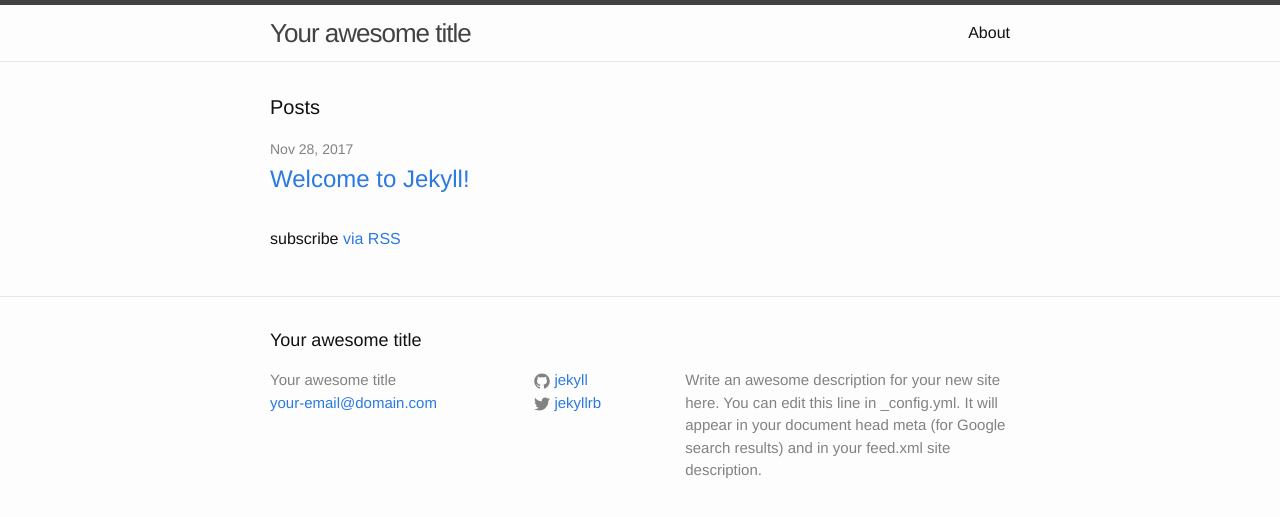
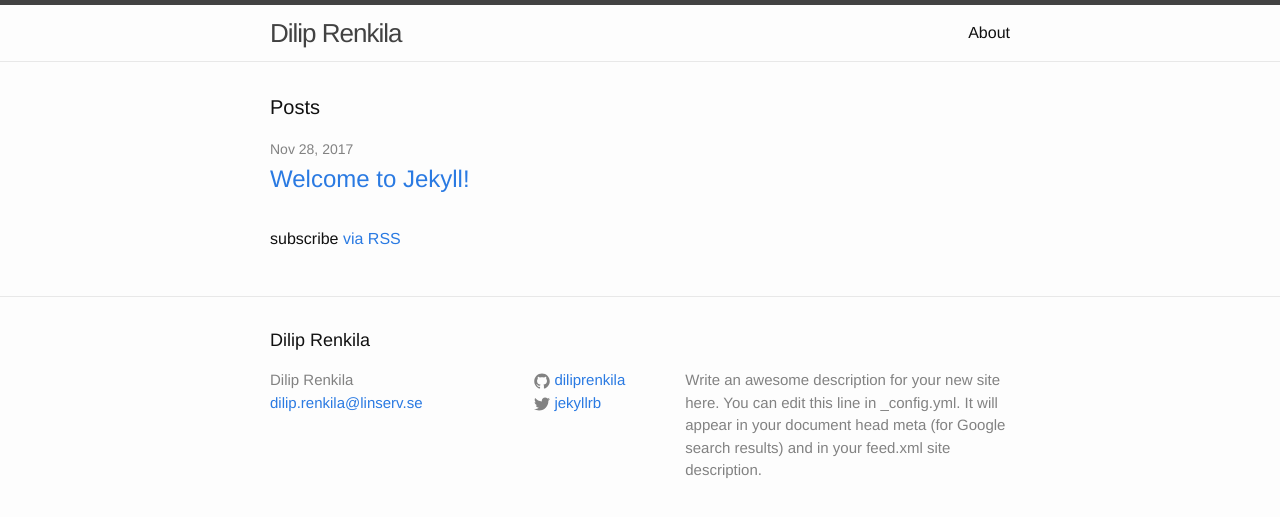
Before and after one commit to DilipRenkila/diliprenkila.github.io, a Jekyll site: the page built from index.html, in a window 1280 px wide. Shown: the top 517 px of the page. Built offline with Jekyll 4.4.1, drawn with Linux system fonts in a browser that asks for light colours.

Commit message:
Update _config.yml

```diff
--- a/_config.yml
+++ b/_config.yml
@@ -6,8 +6,8 @@
 # 'jekyll serve'. If you change this file, please restart the server process.
 
 # Site settings
-title: Your awesome title
-email: your-email@domain.com
+title: Dilip Renkila
+email: dilip.renkila@linserv.se
 description: > # this means to ignore newlines until "baseurl:"
   Write an awesome description for your new site here. You can edit this
   line in _config.yml. It will appear in your document head meta (for
@@ -15,7 +15,7 @@ description: > # this means to ignore newlines until "baseurl:"
 baseurl: "" # the subpath of your site, e.g. /blog
 url: "http://yourdomain.com" # the base hostname & protocol for your site
 twitter_username: jekyllrb
-github_username:  jekyll
+github_username:  diliprenkila
 
 # Build settings
 markdown: kramdown
```
